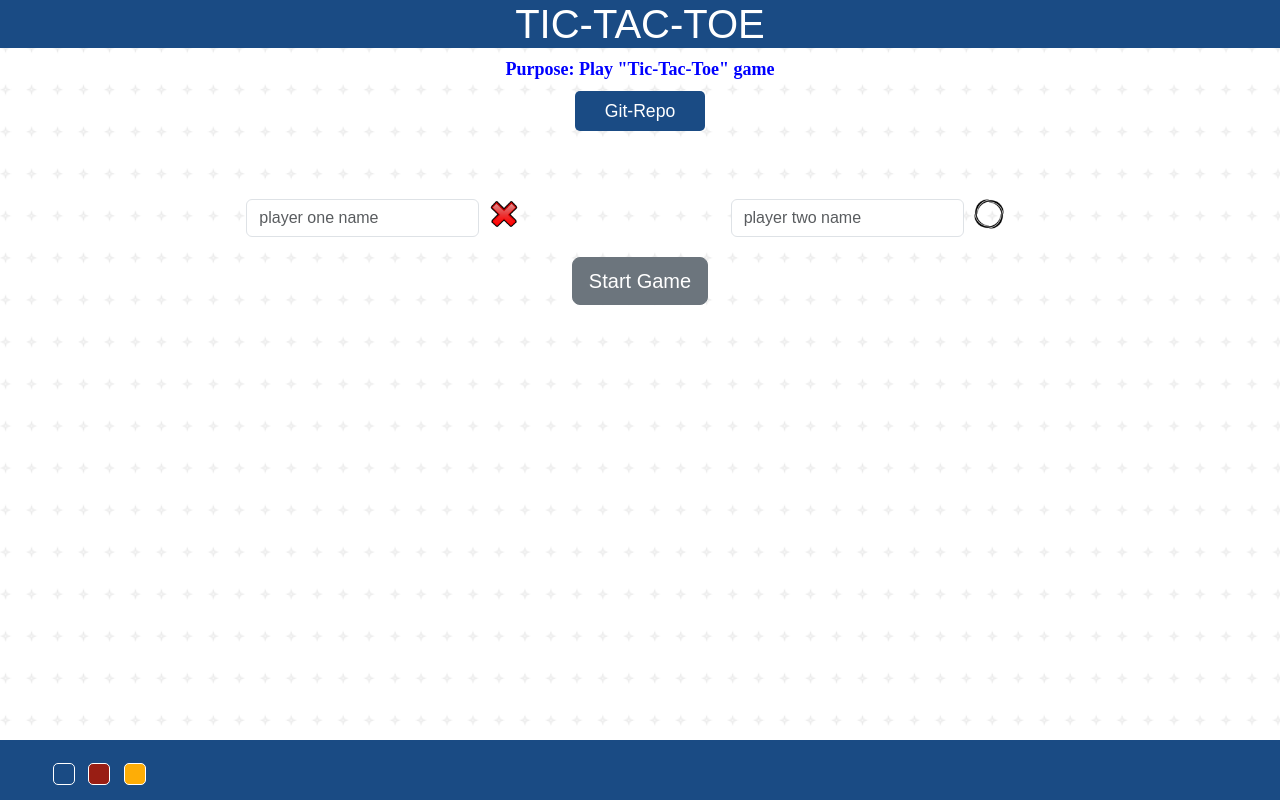
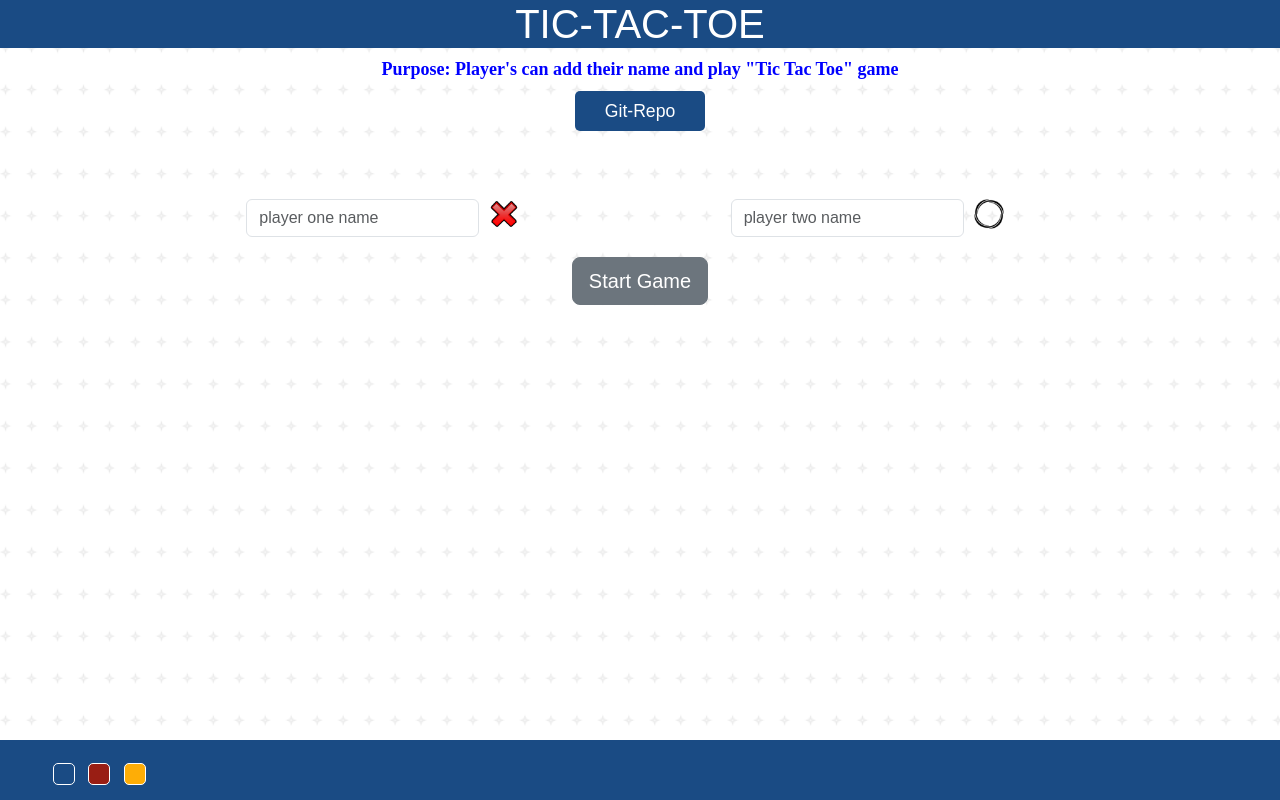
Before and after one commit to Priyanka23-Brs/Tic-Tac-toe, a plain HTML site: page index.html in a window 1280 px wide. Drawn offline with nearby package versions, Linux system fonts and the light colour scheme.

Commit message:
Update index.html

```diff
--- a/index.html
+++ b/index.html
@@ -21,7 +21,7 @@
     <header>
       <div class="git">
 <h1>TIC-TAC-TOE</h1>
-<h3>Purpose: Play "Tic-Tac-Toe" game</h3>
+<h3>Purpose: Player's can add their name and play "Tic Tac Toe" game</h3>
 <a href="https://github.com/Priyanka23-Brs/Clock-JS"><button class="btns">Git-Repo</button></a>
       </div>
     </header>
```
